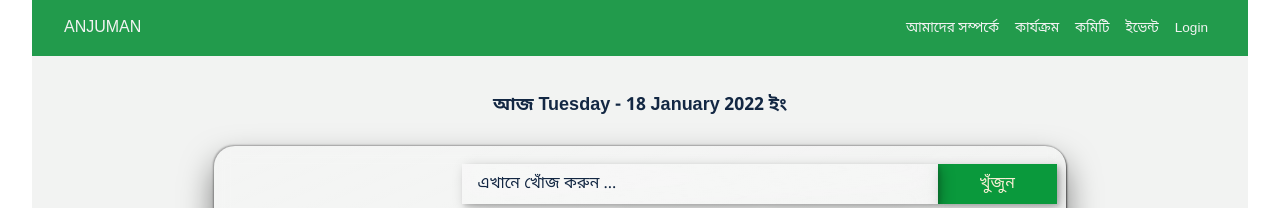
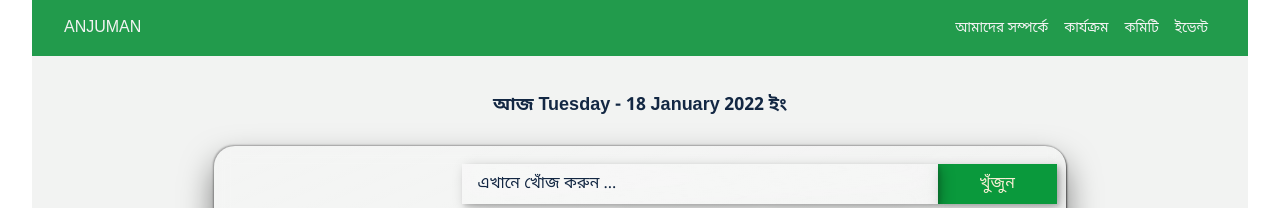
Before and after one commit to Arifurrex/anjuman, a PHP site: page /anjumancopy/ in a window 1280 px wide. Shown: the top 208 px of the page. Run offline with PHP 8.4, Linux system fonts and the light colour scheme; data that the repository does not hold is empty; some web fonts are replaced.

Commit message:
login form delete

```diff
--- a/frontend/header.php
+++ b/frontend/header.php
@@ -63,18 +63,7 @@
             </div>
           </div>
           <a href="#" class="link">ইভেন্ট</a>
-          <div class="dropdown" data-dropdown>
-            <button class="link" data-dropdown-button>Login</button>
-            <div class="dropdown-menu">
-              <form class="login-form">
-                <label for="email">Email</label>
-                <input type="email" name="email" id="email" />
-                <label for="password">Password</label>
-                <input type="password" name="password" id="password" />
-                <button type="submit">Login</button>
-              </form>
-            </div>
-          </div>
+
         </nav>
       </section>
     </div>
```
